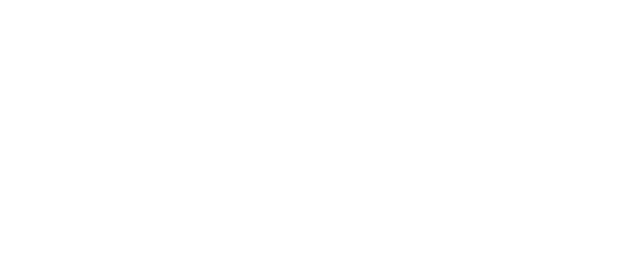
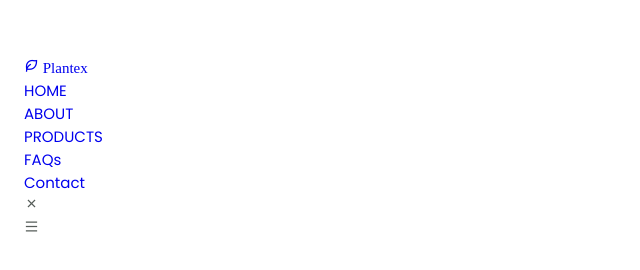
Before and after one commit to RamananaThuMingThierry/Site_web_plante, a plain HTML site: page index.html in a window 1280 px wide. Shown: the whole page, without its empty margins (0-640 px from the left). Drawn offline with nearby package versions, Linux system fonts and the light colour scheme.

Commit message:
Mettre en place la partie HEAD

```diff
--- a/assets/css/styles.css
+++ b/assets/css/styles.css
@@ -57,8 +57,10 @@
             --smaller-font-size: .813rem;
         }
     }
+}
 
 /*=============== BASES ================*/
+
 *{
     box-sizing:border-box;
     padding:0;
@@ -136,6 +138,5 @@
 }
 
 .main{
-        overflow: hidden; // Pour animation
+    overflow: hidden; /* Pour animation */
 }
-}
--- a/index.html
+++ b/index.html
@@ -15,7 +15,42 @@
     <title>Site web plantes</title>
 </head>
 <body>
+    <!-- ==================== HEADER ================ -->
+    <header class="header" id="header">
+        <nav class="nav container">
+            <a href="#" class="nav_logo">
+                <i class="ri-leaf-line nav_logo-icon"> Plantex</i>
+            </a>
 
+            <div class="nav_menu" id="nav-menu">
+                <ul class="nav_list">
+                    <li class="nav_item">
+                        <a href="#home" class="nav_link">HOME</a>
+                    </li>
+                    <li class="nav_item">
+                        <a href="#about" class="nav_link">ABOUT</a>
+                    </li>
+                    <li class="nav_item">
+                        <a href="#products" class="nav_link">PRODUCTS</a>
+                    </li>
+                    <li class="nav_item">
+                        <a href="#faqs" class="nav_link">FAQs</a>
+                    </li>
+                    <li class="nav_item">
+                        <a href="#contact" class="nav_link">Contact</a>
+                    </li>
+                </ul>
+
+                <div class="nav_close" id="nav-close">
+                    <i class="ri-close-line"></i>
+                </div>
+            </div>
+
+            <div class="nav-toogle" id="nav-toogle">
+                <i class="ri-menu-line"></i>
+            </div>
+        </nav>
+    </header>
     <script src="./assets/js/main.js"></script>
 </body>
 </html>
```
Lines whose indentation alone changed are shown as unchanged.
